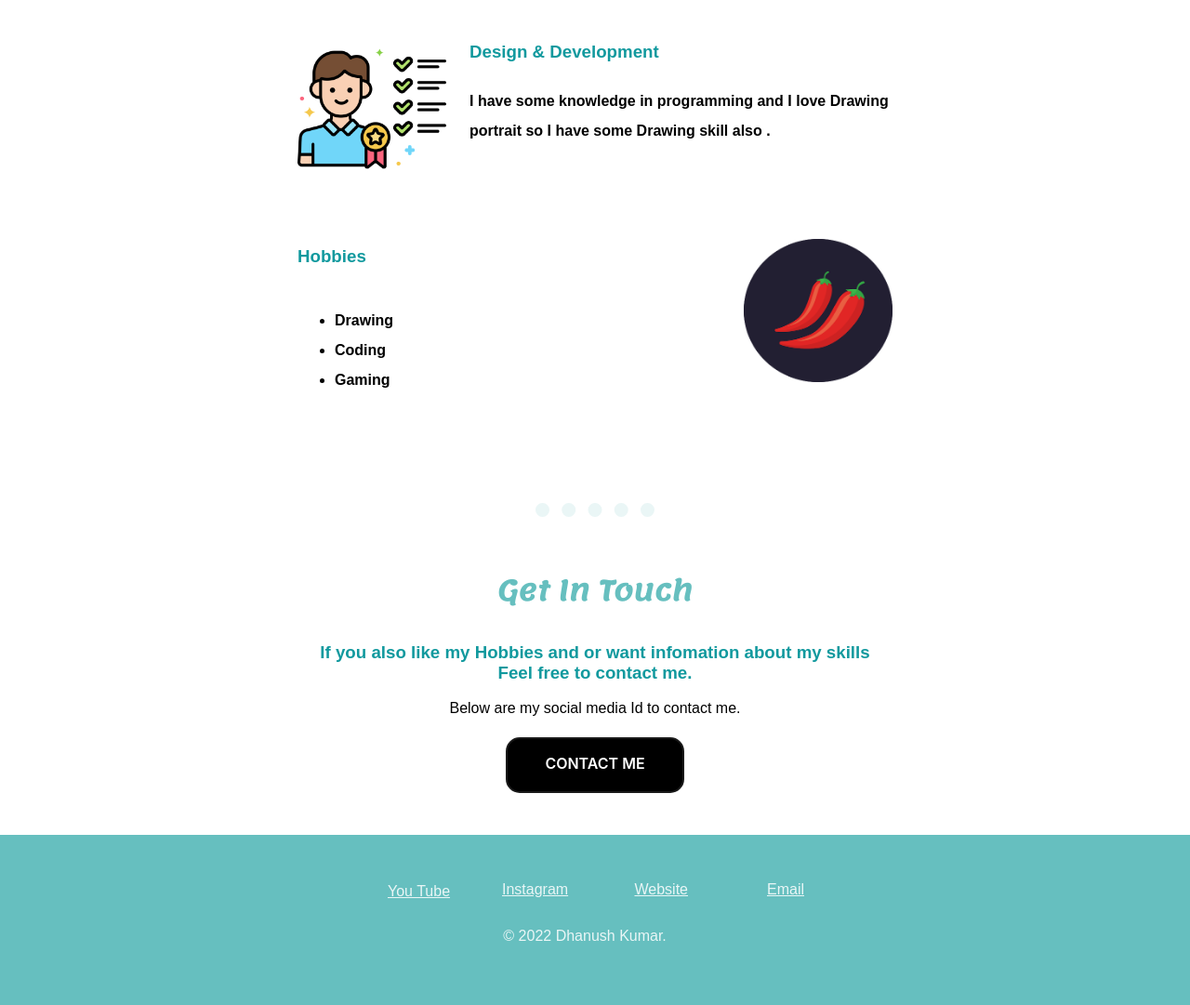
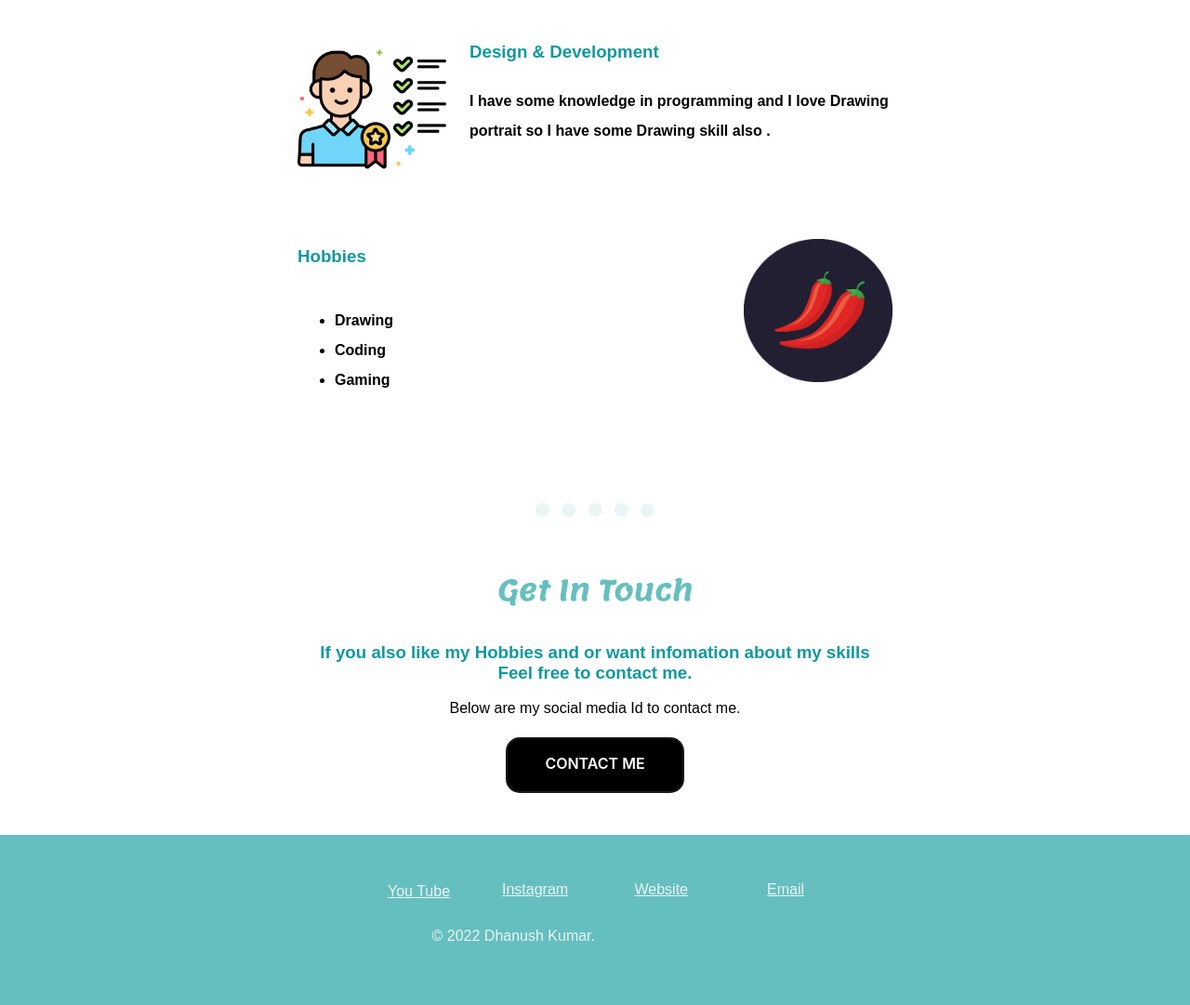
Before and after one commit to DHANUSHKUMARSB/My_Website, a plain HTML site: page index.html in a window 1280 px wide. Shown: the part 1292-2373 px from the top of the page at 93% size. Drawn offline with Linux system fonts and the light colour scheme.

Commit message:
Update style.css

```diff
--- a/css/style.css
+++ b/css/style.css
@@ -133,7 +133,7 @@ hr {
   color: #EAF6F6;
   top: 100px;
   bottom: 20px;
-  right: 44%;
+  right: 50%;
 }
 
 /* CSS */
```
